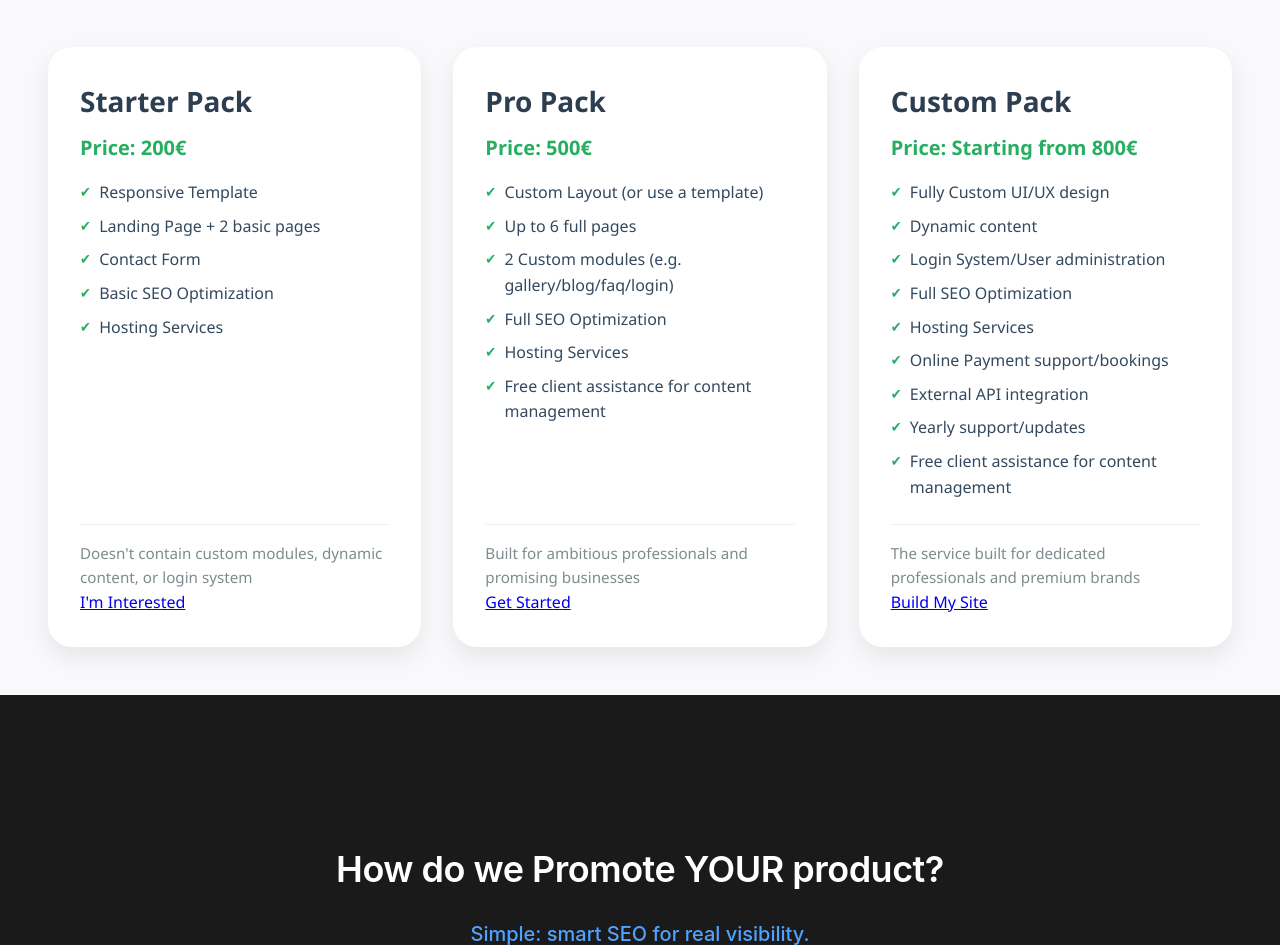
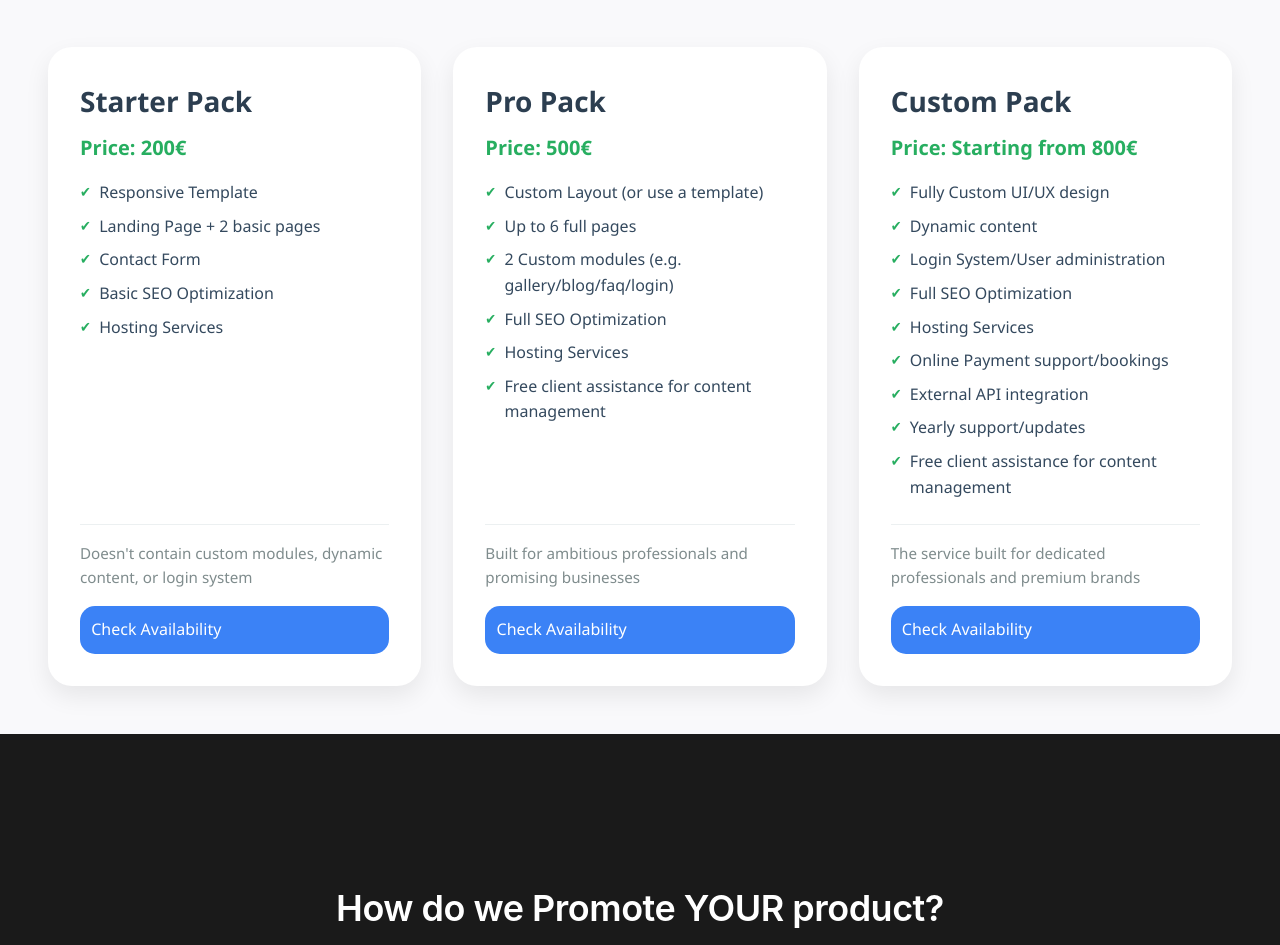
Before and after one commit to NonaProject/nonawebsite, a Flask app: page / in a window 1280 px wide. Shown: the part 311-1256 px from the top of the page. Run offline with Flask 3, Linux system fonts and the light colour scheme.

Commit message:
Polishing

```diff
--- a/app.py
+++ b/app.py
@@ -13,9 +13,9 @@ def send():
     subject = request.form.get('subject')
     message = request.form.get('message')
 
-    fixed_message = f'Sender Email: {sender_email}\n {message}'
+    fixed_message = f'Sender Email: {sender_email}\n Content: {message}'
 
-    credentials = configure_email('', '', '')
+    credentials = configure_email()
     send_message(credentials, subject, fixed_message)
 
     return redirect('/')
--- a/static/stylesheets/global.css
+++ b/static/stylesheets/global.css
@@ -268,6 +268,18 @@ body {
   padding-top: 1rem;
   border-top: 1px solid #ecf0f1;
 }
+.btn-secondary {
+    padding: 0.7rem;
+    background-color: #3B82F6;
+    border-radius: 15px;
+    text-decoration: none;
+    color: white;
+    margin-top: 1rem;
+}
+.btn-secondary:hover{
+    background-color: #7aabf8;
+    color: #E0F2FE;
+}
 
 /* ======================
    CONTACT
--- a/templates/index.html
+++ b/templates/index.html
@@ -7,6 +7,7 @@
   <meta name="description" content="Affordable websites for small businesses. Fast, responsive and customizable by the Nona Project.">
   <meta property="og:title" content="The Nona Project">
   <link rel="stylesheet" href="static/stylesheets/global.css">
+  <link rel="icon" href="static/images/logo.png">
 </head>
 <body>
   <nav class="navbar">
@@ -47,7 +48,7 @@
         <li>Hosting Services</li>
       </ul>
       <p>Doesn't contain custom modules, dynamic content, or login system</p>
-      <a href="#contact" class="btn-secondary">I'm Interested</a>
+      <a href="#contact" class="btn-secondary">Check Availability</a>
     </div>
 
     <div class="package-container">
@@ -62,7 +63,7 @@
         <li>Free client assistance for content management</li>
       </ul>
       <p>Built for ambitious professionals and promising businesses</p>
-      <a href="#contact" class="btn-secondary">Get Started</a>
+      <a href="#contact" class="btn-secondary">Check Availability</a>
     </div>
 
     <div class="package-container">
@@ -80,7 +81,7 @@
         <li>Free client assistance for content management</li>
       </ul>
       <p>The service built for dedicated professionals and premium brands</p>
-      <a href="#contact" class="btn-secondary">Build My Site</a>
+      <a href="#contact" class="btn-secondary">Check Availability</a>
     </div>
   </div>
 
@@ -126,8 +127,8 @@ Let’s build that story together.</p>
   </div>
 
   <footer>
-    <p>Powered by Team NONA®</p>
-    <p>Located in Athens | Greece</p>
+    <p>Powered by Team NONA® and dinodevservices®</p>
+    <p>Email: dinodevservices@gmail.com | Located in Athens, Greece.</p>
   </footer>
 
   <script src="static/scripts/main.js"></script>
```
Also changed, not shown: static/images/logo.png (added).
